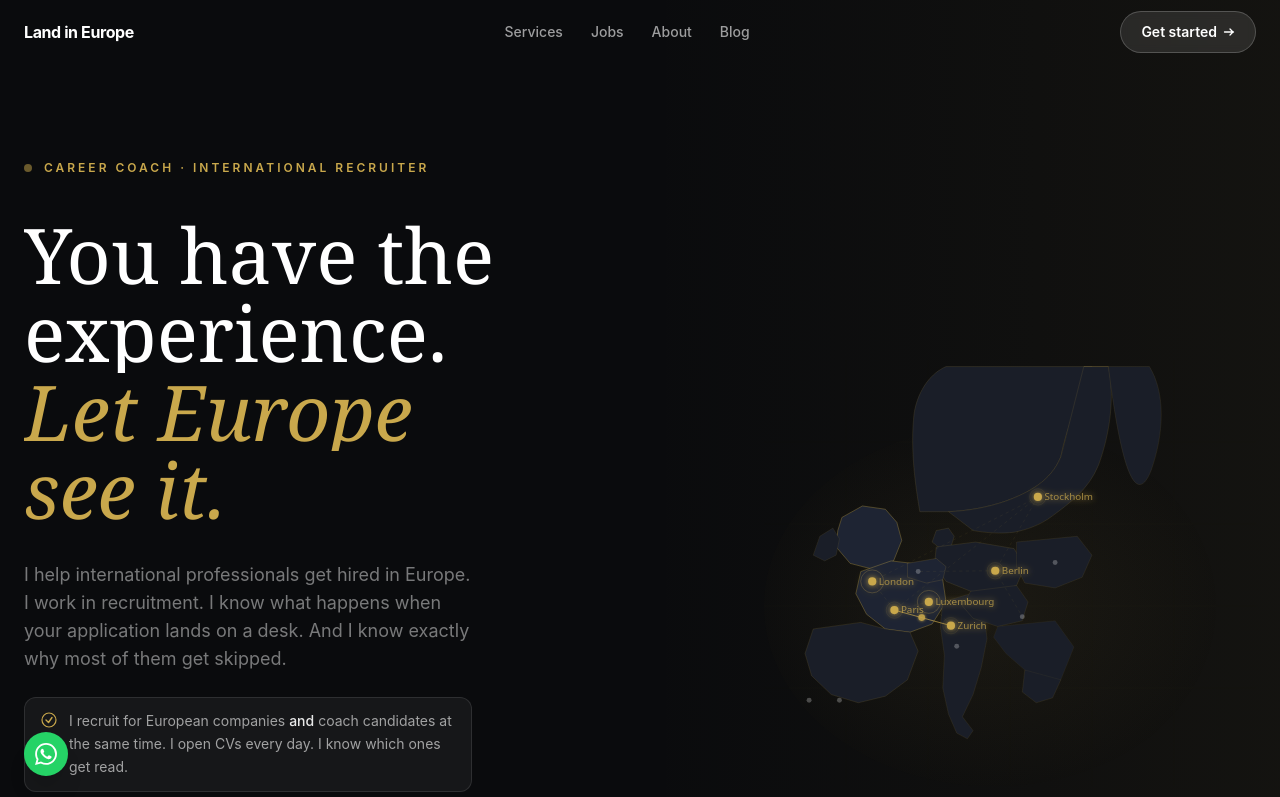
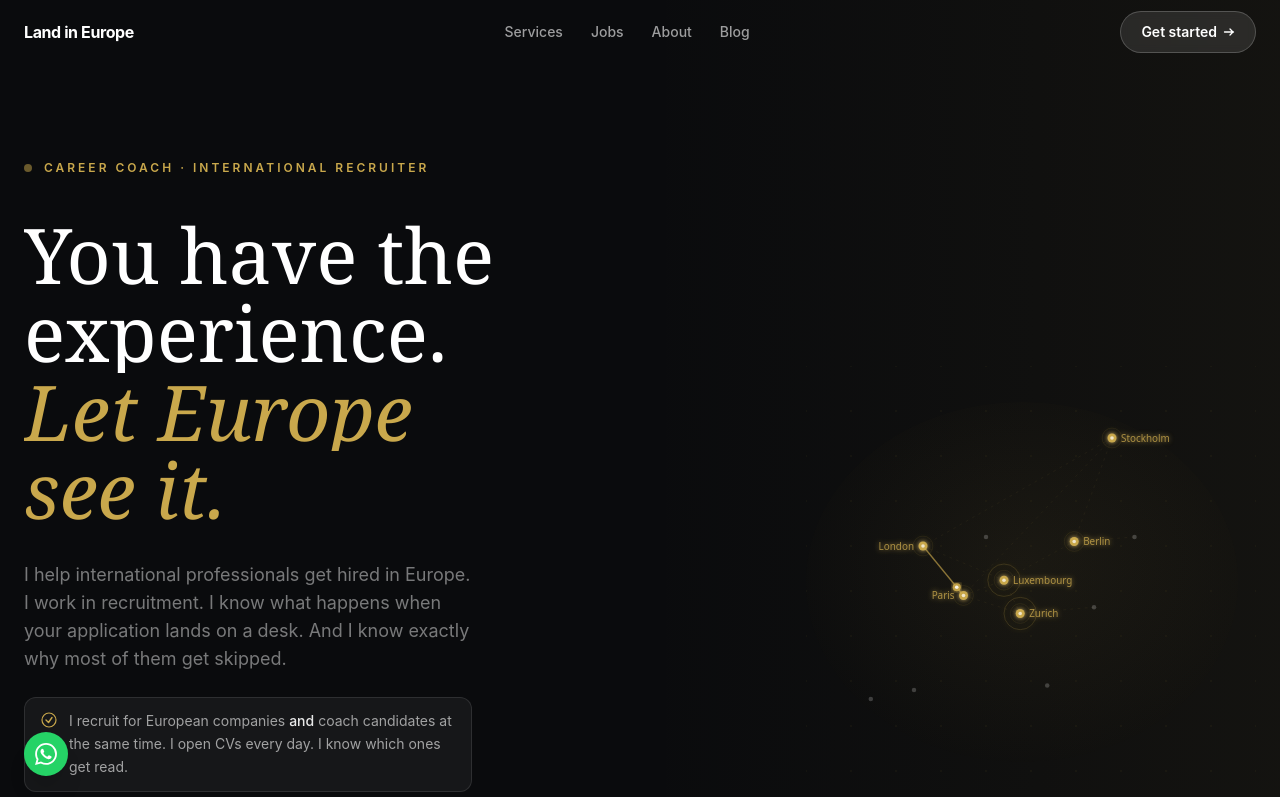
Before and after one commit to teruelorteganoelia-bit/land-in-europe-website, a Next.js app: page / in a window 1280 px wide. Shown: the top 797 px of the page. Built offline with nearby package versions, Linux system fonts and the light colour scheme.

Commit message:
Replace broken map with clean network visualization

```diff
--- a/app/page.tsx
+++ b/app/page.tsx
@@ -460,186 +460,143 @@ function Navbar() {
   );
 }
 
-// ─── Europe map ───────────────────────────────────────────────────────────────
-// Cities: coordinates mapped to viewBox 0 0 600 520
-// lon → x = (lon + 12) / 54 * 600   lat → y = (72 - lat) / 38 * 520
-const MAP_CITIES = [
-  { name: "Stockholm",  x: 334, y: 167, active: true  },
-  { name: "Paris",      x: 159, y: 305, active: true  },
-  { name: "Zurich",     x: 228, y: 324, active: true  },
-  { name: "Berlin",     x: 282, y: 257, active: true  },
-  { name: "London",     x: 132, y: 270, active: true  },
-  { name: "Luxembourg", x: 201, y: 295, active: true  },
-  { name: "Amsterdam",  x: 188, y: 258, active: false },
-  { name: "Vienna",     x: 315, y: 313, active: false },
-  { name: "Madrid",     x: 92,  y: 415, active: false },
-  { name: "Milan",      x: 235, y: 349, active: false },
-  { name: "Warsaw",     x: 355, y: 247, active: false },
-  { name: "Lisbon",     x: 55,  y: 415, active: false },
+// ─── Europe network visualization ─────────────────────────────────────────────
+// City positions are geographically accurate relative to each other
+const NET_CITIES = [
+  { name: "Stockholm",  x: 340, y: 80,  active: true,  label: "right" },
+  { name: "London",     x: 130, y: 200, active: true,  label: "left"  },
+  { name: "Paris",      x: 175, y: 255, active: true,  label: "left"  },
+  { name: "Luxembourg", x: 220, y: 238, active: true,  label: "right" },
+  { name: "Zurich",     x: 238, y: 275, active: true,  label: "right" },
+  { name: "Berlin",     x: 298, y: 195, active: true,  label: "right" },
+  { name: "Amsterdam",  x: 200, y: 190, active: false, label: "right" },
+  { name: "Vienna",     x: 320, y: 268, active: false, label: "right" },
+  { name: "Warsaw",     x: 365, y: 190, active: false, label: "right" },
+  { name: "Madrid",     x: 120, y: 360, active: false, label: "left"  },
+  { name: "Rome",       x: 268, y: 355, active: false, label: "right" },
+  { name: "Lisbon",     x: 72,  y: 370, active: false, label: "left"  },
 ];
 
-const MAP_CONNECTIONS = [
-  [0, 3], [0, 1], [0, 4], [1, 2], [1, 5], [2, 5], [3, 6], [3, 7], [1, 4],
+const NET_CONNECTIONS = [
+  [0, 5], [0, 1], [0, 2], [1, 2], [1, 3], [2, 3], [2, 4], [3, 4], [3, 5], [4, 7], [5, 8],
 ];
 
 function EuropeMap({ mobile = false }: { mobile?: boolean }) {
-  const [pulse, setPulse] = useState<number[]>([]);
   const [activeConn, setActiveConn] = useState(0);
   const [dotProgress, setDotProgress] = useState(0);
+  const [pulseCities, setPulseCities] = useState([0, 2]);
 
   useEffect(() => {
-    const connId = setInterval(() => setActiveConn(c => (c + 1) % MAP_CONNECTIONS.length), 2200);
-    return () => clearInterval(connId);
-  }, []);
-
-  useEffect(() => {
-    let frame = 0;
-    const id = setInterval(() => {
-      frame = (frame + 1) % 60;
-      setDotProgress(frame / 60);
-    }, 33);
+    const id = setInterval(() => setActiveConn(c => (c + 1) % NET_CONNECTIONS.length), 2000);
     return () => clearInterval(id);
   }, []);
 
   useEffect(() => {
-    const id = setInterval(() => {
-      const idx = Math.floor(Math.random() * MAP_CITIES.filter(c => c.active).length);
-      setPulse(p => [...p.slice(-2), idx]);
-    }, 1500);
+    let f = 0;
+    const id = setInterval(() => { f = (f + 1) % 60; setDotProgress(f / 60); }, 30);
     return () => clearInterval(id);
   }, []);
 
-  const W = 600, H = 520;
-  const scale = mobile ? 0.55 : 0.82;
-  const w = W * scale, h = H * scale;
-
-  const [a, b] = MAP_CONNECTIONS[activeConn];
-  const ca = MAP_CITIES[a], cb = MAP_CITIES[b];
+  useEffect(() => {
+    const id = setInterval(() => {
+      setPulseCities([Math.floor(Math.random() * 6), Math.floor(Math.random() * 6)]);
+    }, 2500);
+    return () => clearInterval(id);
+  }, []);
+
+  const VW = 500, VH = 460;
+  const scale = mobile ? 0.62 : 0.9;
+  const w = VW * scale, h = VH * scale;
+
+  const [a, b] = NET_CONNECTIONS[activeConn];
+  const ca = NET_CITIES[a], cb = NET_CITIES[b];
   const tx = ca.x + (cb.x - ca.x) * dotProgress;
   const ty = ca.y + (cb.y - ca.y) * dotProgress;
 
   return (
-    <div style={{ width: w, height: h }} className="relative">
-      <svg
-        viewBox={`0 0 ${W} ${H}`}
-        width={w}
-        height={h}
-        className="absolute inset-0"
-        aria-hidden="true"
-      >
+    <div style={{ width: w, height: h }} className="relative select-none">
+      <svg viewBox={`0 0 ${VW} ${VH}`} width={w} height={h} aria-hidden="true">
         <defs>
-          <radialGradient id="mapGlow" cx="45%" cy="50%" r="55%">
-            <stop offset="0%" stopColor="#C9A84C" stopOpacity="0.07"/>
+          <radialGradient id="bg" cx="50%" cy="45%" r="60%">
+            <stop offset="0%" stopColor="#C9A84C" stopOpacity="0.06"/>
             <stop offset="100%" stopColor="#C9A84C" stopOpacity="0"/>
           </radialGradient>
-          <filter id="cityGlow" x="-100%" y="-100%" width="300%" height="300%">
-            <feGaussianBlur stdDeviation="4" result="blur"/>
-            <feMerge><feMergeNode in="blur"/><feMergeNode in="SourceGraphic"/></feMerge>
+          <filter id="glow1">
+            <feGaussianBlur stdDeviation="3" result="b"/>
+            <feMerge><feMergeNode in="b"/><feMergeNode in="SourceGraphic"/></feMerge>
           </filter>
-          <filter id="softGlow" x="-50%" y="-50%" width="200%" height="200%">
-            <feGaussianBlur stdDeviation="2" result="blur"/>
-            <feMerge><feMergeNode in="blur"/><feMergeNode in="SourceGraphic"/></feMerge>
+          <filter id="glow2">
+            <feGaussianBlur stdDeviation="6" result="b"/>
+            <feMerge><feMergeNode in="b"/><feMergeNode in="SourceGraphic"/></feMerge>
           </filter>
         </defs>
 
-        {/* Background glow */}
-        <ellipse cx="280" cy="300" rx="280" ry="220" fill="url(#mapGlow)"/>
-
-        {/* Graticule lines (lat/lon grid) */}
-        {[100, 200, 300, 400].map(y => (
-          <line key={`h${y}`} x1="0" y1={y} x2={W} y2={y} stroke="#C9A84C" strokeWidth="0.4" strokeOpacity="0.06"/>
-        ))}
-        {[100, 200, 300, 400, 500].map(x => (
-          <line key={`v${x}`} x1={x} y1="0" x2={x} y2={H} stroke="#C9A84C" strokeWidth="0.4" strokeOpacity="0.06"/>
-        ))}
-
-        {/* ── Simplified country outlines ── */}
-        {/* Norway */}
-        <path d="M 190,185 C 185,155 178,110 183,65 C 188,35 205,15 222,8 L 400,8 C 385,45 368,85 362,118 C 350,148 322,162 295,172 C 272,180 248,184 225,185 Z"
-          fill="#1a1e28" stroke="#C9A84C" strokeWidth="0.6" strokeOpacity="0.25"/>
-        {/* Sweden */}
-        <path d="M 225,185 C 248,184 272,180 295,172 C 322,162 350,148 362,118 L 390,8 L 420,8 C 428,45 422,90 408,128 C 396,158 372,175 352,190 C 336,202 320,207 305,210 C 290,212 272,211 255,208 Z"
-          fill="#1a1e28" stroke="#C9A84C" strokeWidth="0.6" strokeOpacity="0.25"/>
-        {/* Finland */}
-        <path d="M 390,8 L 470,8 C 490,40 488,90 472,135 C 460,165 440,172 420,8 Z"
-          fill="#1a1e28" stroke="#C9A84C" strokeWidth="0.6" strokeOpacity="0.2"/>
-        {/* Denmark */}
-        <path d="M 210,208 L 225,205 L 232,215 L 228,228 L 215,230 L 205,222 Z"
-          fill="#1a1e28" stroke="#C9A84C" strokeWidth="0.6" strokeOpacity="0.25"/>
-        {/* UK */}
-        <path d="M 95,192 L 120,178 L 148,182 L 162,198 L 168,220 L 158,245 L 132,255 L 105,248 L 88,228 L 90,208 Z"
-          fill="#1e2433" stroke="#C9A84C" strokeWidth="0.8" strokeOpacity="0.5"/>
-        {/* Ireland */}
-        <path d="M 68,215 L 84,205 L 92,218 L 88,238 L 74,245 L 60,238 Z"
-          fill="#1a1e28" stroke="#C9A84C" strokeWidth="0.6" strokeOpacity="0.2"/>
-        {/* France */}
-        <path d="M 118,258 L 155,245 L 198,250 L 218,268 L 222,295 L 205,322 L 178,332 L 148,328 L 125,310 L 112,285 Z"
-          fill="#1e2433" stroke="#C9A84C" strokeWidth="0.8" strokeOpacity="0.5"/>
-        {/* Iberian Peninsula */}
-        <path d="M 60,328 L 118,320 L 148,328 L 178,332 L 188,355 L 175,390 L 148,410 L 115,418 L 82,408 L 58,385 L 50,358 Z"
-          fill="#1a1e28" stroke="#C9A84C" strokeWidth="0.6" strokeOpacity="0.25"/>
-        {/* Germany */}
-        <path d="M 210,228 L 258,222 L 305,230 L 318,252 L 308,275 L 280,285 L 252,282 L 222,270 L 208,250 Z"
-          fill="#1a1e28" stroke="#C9A84C" strokeWidth="0.6" strokeOpacity="0.25"/>
-        {/* BeNeLux + Switzerland */}
-        <path d="M 175,248 L 210,242 L 222,252 L 218,268 L 198,272 L 175,265 Z"
-          fill="#1e2433" stroke="#C9A84C" strokeWidth="0.6" strokeOpacity="0.3"/>
-        {/* Italy (boot) */}
-        <path d="M 218,295 L 252,285 L 268,305 L 272,340 L 265,375 L 255,408 L 242,435 L 255,452 L 248,462 L 235,455 L 225,432 L 218,400 L 220,360 L 215,325 Z"
-          fill="#1a1e28" stroke="#C9A84C" strokeWidth="0.6" strokeOpacity="0.2"/>
-        {/* Poland + Baltics */}
-        <path d="M 308,222 L 382,215 L 400,238 L 388,265 L 355,278 L 318,272 L 308,252 Z"
-          fill="#1a1e28" stroke="#C9A84C" strokeWidth="0.6" strokeOpacity="0.2"/>
-        {/* Austria + Czechia */}
-        <path d="M 252,282 L 308,275 L 322,295 L 315,318 L 285,325 L 255,315 L 242,300 Z"
-          fill="#1a1e28" stroke="#C9A84C" strokeWidth="0.6" strokeOpacity="0.2"/>
-        {/* Greece */}
-        <path d="M 318,378 L 348,370 L 362,390 L 352,412 L 332,418 L 315,405 Z"
-          fill="#1a1e28" stroke="#C9A84C" strokeWidth="0.6" strokeOpacity="0.2"/>
-        {/* Balkans rough */}
-        <path d="M 285,325 L 355,318 L 378,350 L 362,390 L 318,378 L 295,358 L 280,338 Z"
-          fill="#1a1e28" stroke="#C9A84C" strokeWidth="0.5" strokeOpacity="0.15"/>
-
-        {/* Connection lines */}
-        {MAP_CONNECTIONS.map(([ai, bi], i) => {
-          const cA = MAP_CITIES[ai], cB = MAP_CITIES[bi];
+        {/* Ambient background */}
+        <ellipse cx="240" cy="240" rx="240" ry="200" fill="url(#bg)"/>
+
+        {/* Subtle dot grid */}
+        {Array.from({ length: 10 }, (_, row) =>
+          Array.from({ length: 11 }, (_, col) => (
+            <circle key={`${row}-${col}`}
+              cx={col * 50} cy={row * 50}
+              r="1" fill="#C9A84C" fillOpacity="0.07"
+            />
+          ))
+        )}
+
+        {/* All connection lines (dim) */}
+        {NET_CONNECTIONS.map(([ai, bi], i) => {
+          const cA = NET_CITIES[ai], cB = NET_CITIES[bi];
           const isActive = i === activeConn;
           return (
             <line key={i}
               x1={cA.x} y1={cA.y} x2={cB.x} y2={cB.y}
               stroke="#C9A84C"
-              strokeWidth={isActive ? 1.2 : 0.5}
-              strokeOpacity={isActive ? 0.7 : 0.18}
-              strokeDasharray={isActive ? "none" : "4 4"}
-              style={{ transition: "all 0.5s ease" }}
+              strokeWidth={isActive ? 1.5 : 0.6}
+              strokeOpacity={isActive ? 0.65 : 0.12}
+              strokeDasharray={isActive ? "none" : "3 5"}
+              style={{ transition: "stroke-width 0.4s, stroke-opacity 0.4s" }}
             />
           );
         })}
 
         {/* Traveling dot */}
-        <circle cx={tx} cy={ty} r="4" fill="#C9A84C" opacity="0.9" filter="url(#softGlow)"/>
-
-        {/* City dots */}
-        {MAP_CITIES.map((city, i) => {
-          const isPulsing = pulse.includes(i) && city.active;
+        <circle cx={tx} cy={ty} r="4.5" fill="#C9A84C" opacity="0.95" filter="url(#glow1)"/>
+        <circle cx={tx} cy={ty} r="2" fill="white" opacity="0.9"/>
+
+        {/* City nodes */}
+        {NET_CITIES.map((city, i) => {
+          const isPulsing = pulseCities.includes(i) && city.active;
+          const labelLeft = city.label === "left";
           return (
-            <g key={city.name} filter={city.active ? "url(#cityGlow)" : undefined}>
-              {city.active && (
-                <circle cx={city.x} cy={city.y} r={isPulsing ? 14 : 10}
-                  fill="none" stroke="#C9A84C"
-                  strokeWidth="0.8" strokeOpacity={isPulsing ? 0.4 : 0.15}
-                  style={{ transition: "all 0.6s ease" }}
+            <g key={city.name} filter={city.active ? "url(#glow1)" : undefined}>
+              {/* Pulse ring */}
+              {isPulsing && (
+                <circle cx={city.x} cy={city.y} r="18"
+                  fill="none" stroke="#C9A84C" strokeWidth="0.8" strokeOpacity="0.25"
                 />
               )}
+              {city.active && (
+                <circle cx={city.x} cy={city.y} r="11"
+                  fill="none" stroke="#C9A84C" strokeWidth="0.6" strokeOpacity="0.18"
+                />
+              )}
+              {/* Dot */}
               <circle cx={city.x} cy={city.y}
-                r={city.active ? 5 : 3}
+                r={city.active ? 5 : 2.5}
                 fill={city.active ? "#C9A84C" : "#ffffff"}
-                fillOpacity={city.active ? 1 : 0.25}
+                fillOpacity={city.active ? 1 : 0.2}
               />
+              {city.active && <circle cx={city.x} cy={city.y} r="2" fill="white" fillOpacity="0.7"/>}
+              {/* Label */}
               {city.active && (
-                <text x={city.x + 8} y={city.y + 4}
-                  fontSize="12" fill="#C9A84C" fillOpacity="0.75"
-                  fontFamily="system-ui, sans-serif" fontWeight="500"
+                <text
+                  x={labelLeft ? city.x - 10 : city.x + 10}
+                  y={city.y + 4}
+                  fontSize="11" fontWeight="500"
+                  fill="#C9A84C" fillOpacity="0.8"
+                  fontFamily="system-ui, sans-serif"
+                  textAnchor={labelLeft ? "end" : "start"}
                 >
                   {city.name}
                 </text>
```
